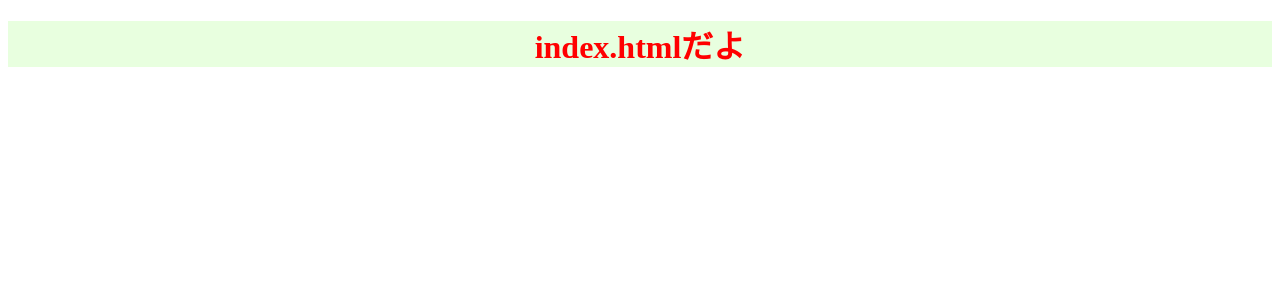
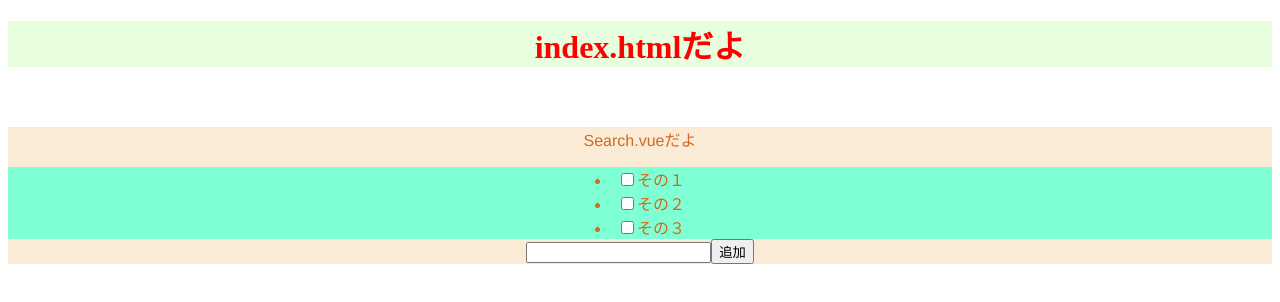
Before and after one commit to t-mocho/todo-monyo, a Vue app: page / in a window 1280 px wide. Shown: the top 302 px of the page. Built offline with nearby package versions, Linux system fonts and the light colour scheme.

Commit message:
macに設定したよ

```diff
--- a/src/App.vue
+++ b/src/App.vue
@@ -1,7 +1,7 @@
 <template>
   <div id="app">
     <Search />
-    <List v-bind:passList="appAdd" />
+    <List />
     <ListDetail />
     <Add v-on:passAdd="appAdd" />
   </div>
--- a/src/components/List.vue
+++ b/src/components/List.vue
@@ -1,7 +1,7 @@
 <template>
   <div id="list">
     <!-- v-bind:props名="メソッド名" -->
-    <li v-for="todo in todolist" :key="todo" v-bind:="addList">
+    <li v-for="todo in todolist" :key="todo">
       <input type="checkbox" />
       <label>{{todo.value}}</label>
     </li>
@@ -11,7 +11,6 @@
 <script>
 export default {
   name: "List",
-  props: ["passList"],
 
   data: function() {
     return {
```
Also changed, not shown: 1 other file (tests, documents, lock files or other folders).
